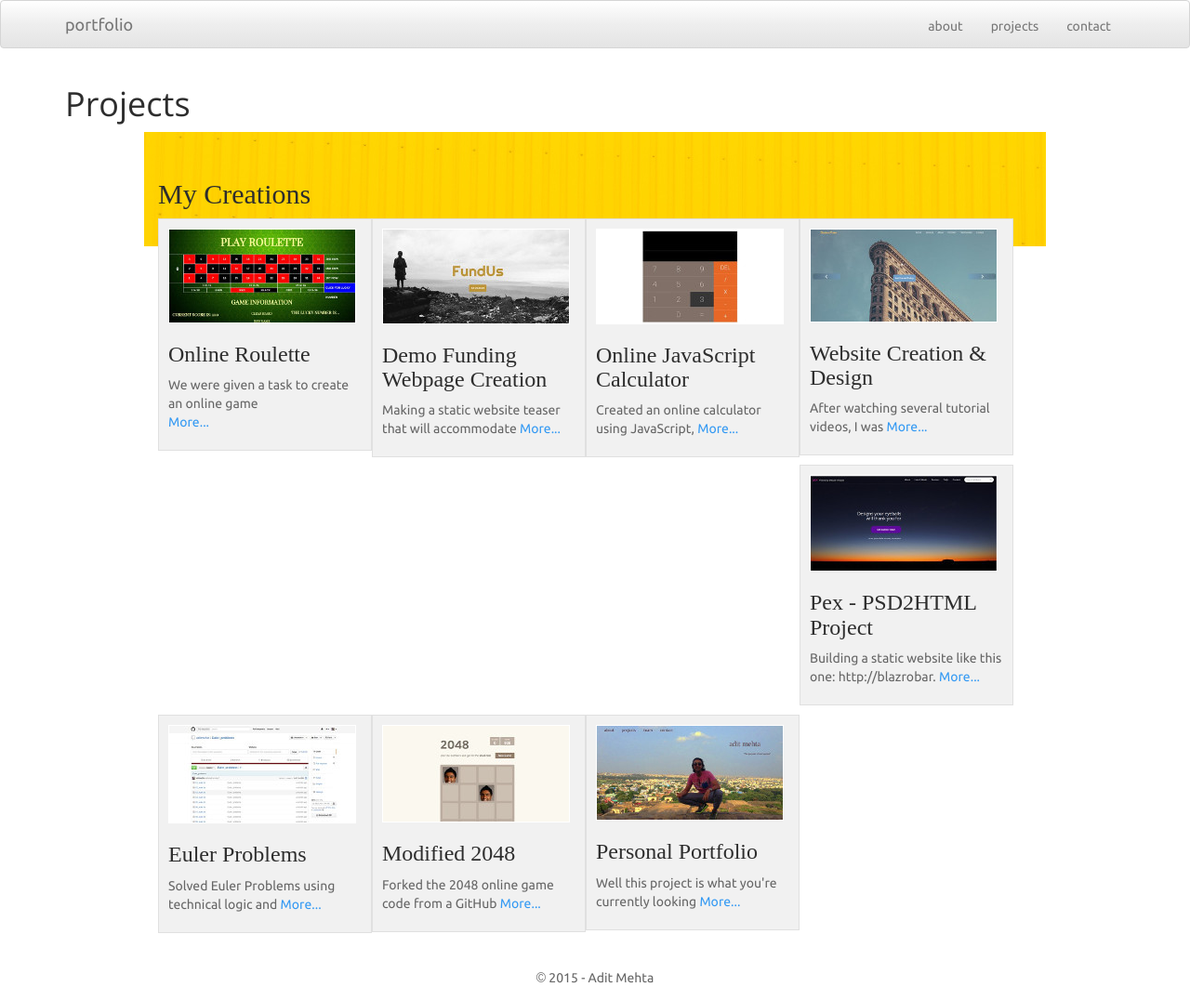
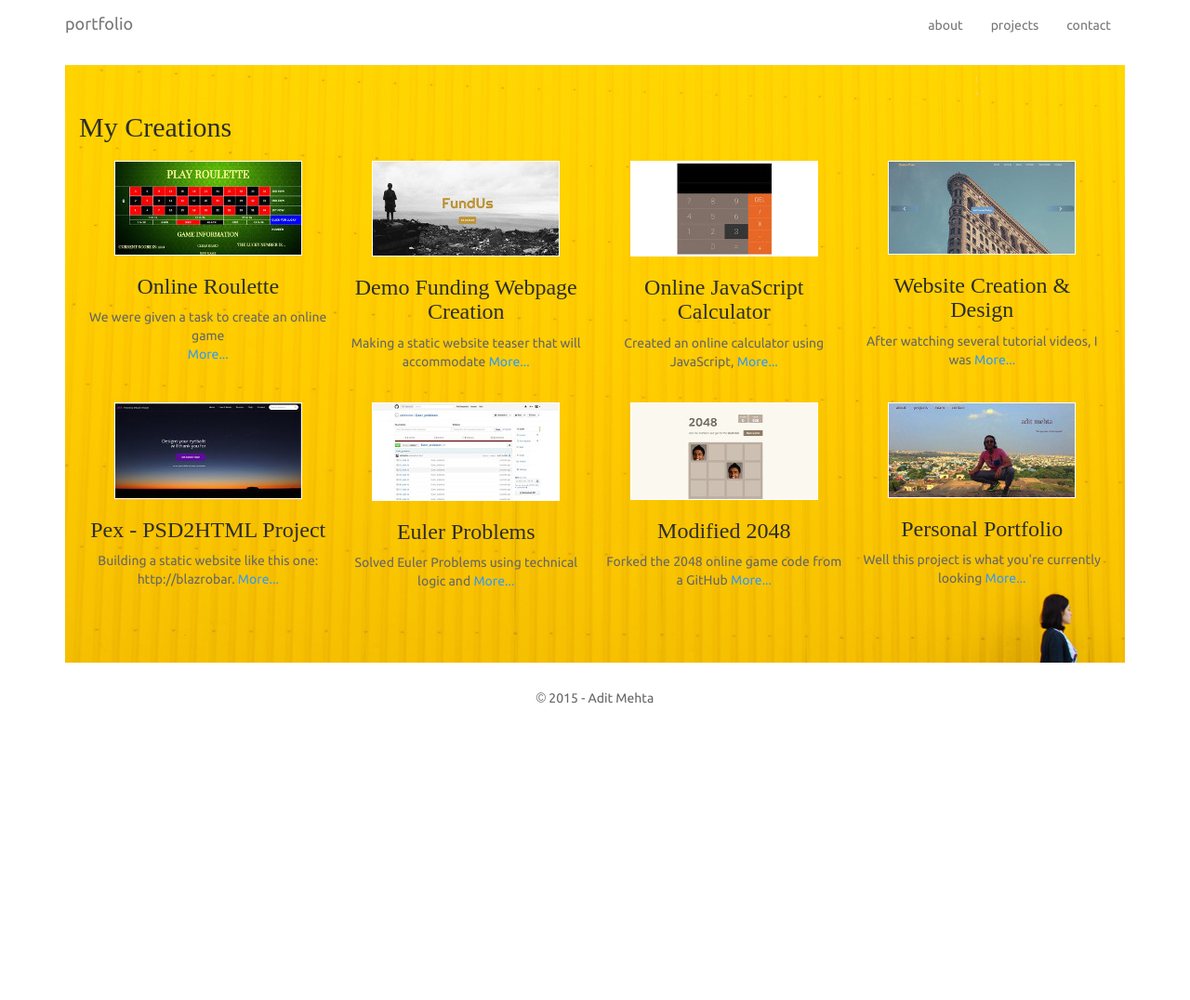
Before and after one commit to aditmehta/portfolio, a Jekyll site: the page built from projects.html, in a window 1280 px wide. Shown: the whole page at 93% size. Built offline with Jekyll 4.4.1, drawn with Linux system fonts in a browser that asks for light colours; nearby versions of some CDN libraries; after the commit the page ends 900 px from its top, so only the background shows below that.

Commit message:
some changes

```diff
--- a/_sass/_common.scss
+++ b/_sass/_common.scss
@@ -16,6 +16,8 @@ nav.navbar{
   font-family: $heading-font;
   font-weight: 400;
   text-transform: lowercase;
+  background: transparent;
+  border:none;
 }
 
 footer{
--- a/_sass/_projects.scss
+++ b/_sass/_projects.scss
@@ -1,17 +1,16 @@
 #projects {
-  width: 970px;
+  width: 100%;
   margin: 0 auto;
   padding: 30px 15px;
+  background-repeat: no-repeat;
   background-image: url("../images/yellow.jpg");
-  background-repeat: no-repeat;
 
   .product_box {
-    float: left;
-    width: 230px;
-    background: #f1f1f1;
-    border: 1px solid #e0e0e0;
+    background: transparent;
     padding: 10px 10px;
     margin-bottom: 10px;
+    height: 250px;
+    text-align: center;
   }
 
   .product_box:hover {
--- a/projects.html
+++ b/projects.html
@@ -5,39 +5,39 @@ permalink: /projects/
 position: 2
 ---
 
-<h1>Projects</h1>
 
 <div id="projects">
 
   <h2>My Creations</h2>
 
-  <div class="container-fluid product_box margin_r_10">
+  <div class="container-fluid">
+    <div class="row">
+      <div class="product_box col-md-3 col-sm-4 col-xs-6">
         <a href="../html_links/project1.html"><img src="../images/project.jpg" alt="image" /></a>
         <h3>Online Roulette</h3>
         <p>We were given a task to create an online game<br> <a href="../html_links/project1.html">More...</a></p>
       </div>
 
-    <div class="product_box margin_r_10">
+      <div class="product_box col-md-3 col-sm-4 col-xs-6">
         <a href="../html_links/project2.html"><img src="../images/project1.jpg" alt="image" /></a>
         <h3>Demo Funding Webpage Creation</h3>
         <p>Making a static website teaser that will accommodate <a href="../html_links/project2.html">More...</a></p>
       </div>
 
-    <div class="product_box margin_r_10">
-
+      <div class="product_box col-md-3 col-sm-4 col-xs-6">
         <a href="../html_links/project3.html"><img src="../images/project1_5.jpg" alt="image" /></a>
         <h3>Online JavaScript Calculator</h3>
         <p>Created an online calculator using JavaScript, <a href="../html_links/project3.html">More...</a></p>
       </div>
 
-  <div class="product_box">
+      <div class="product_box col-md-3 col-sm-4 col-xs-6">
 
         <a href="../html_links/project4.html"><img src="../images/project2.jpg" alt="image" /></a>
-        <h3>Website Creation & Design</h3>
+        <h3>Website Creation &amp; Design</h3>
         <p>After watching several tutorial videos, I was <a href="../html_links/project4.html">More...</a></p>
       </div>
 
-    <div class="product_box margin_r_10">
+      <div class="product_box col-md-3 col-sm-4 col-xs-6">
 
         <a href="../html_links/project5.html">
           <img src="../images/project3.jpg" alt="image" />
@@ -46,7 +46,7 @@ position: 2
         <p>Building a static website like this one: http://blazrobar. <a href="../html_links/project5.html">More...</a> </p>
       </div>
 
-    <div class="product_box margin_r_10">
+      <div class="product_box col-md-3 col-sm-4 col-xs-6">
         <a href="../html_links/project6.html">
           <img src="../images/project4.jpg" alt="image" />
         </a>
@@ -54,7 +54,7 @@ position: 2
         <p>Solved Euler Problems using technical logic and <a href="../html_links/project6.html">More...</a></p>
       </div>
 
-    <div class="product_box margin_r_10">
+      <div class="product_box col-md-3 col-sm-4 col-xs-6">
 
         <a href="../html_links/project7.html"><img src="../images/project5.jpg" alt="image" /></a>
         <h3>Modified 2048</h3>
@@ -62,10 +62,12 @@ position: 2
 
       </div>
 
-    <div class="product_box margin_r_10">
+      <div class="product_box col-md-3 col-sm-4 col-xs-6">
 
         <a href="../html_links/project8.html"><img src="../images/project6.jpg" alt="image" /></a>
         <h3>Personal Portfolio</h3>
         <p>Well this project is what you're currently looking <a href="../html_links/project8.html">More...</a></p>
       </div>
     </div>
+  </div>
+</div>
```
Also changed, not shown: 3 other files. Lines whose indentation alone changed are shown as unchanged.
